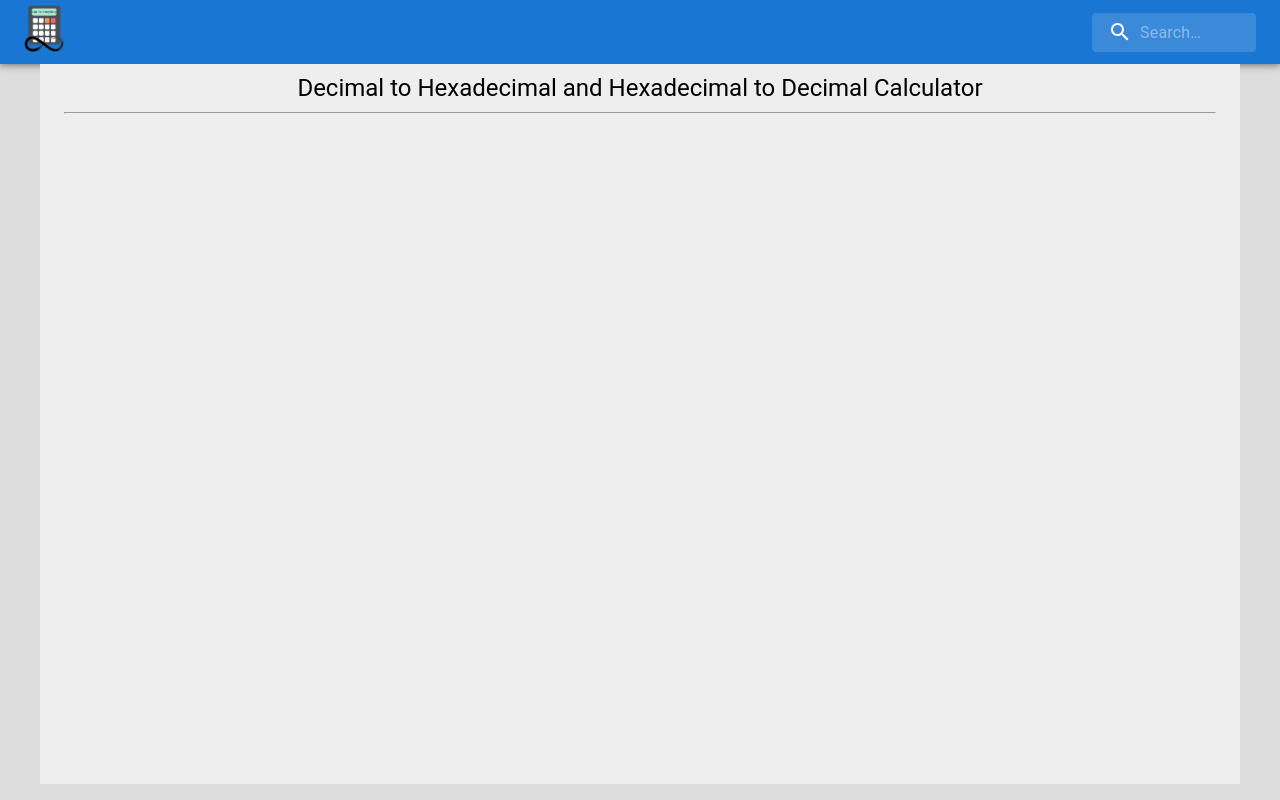
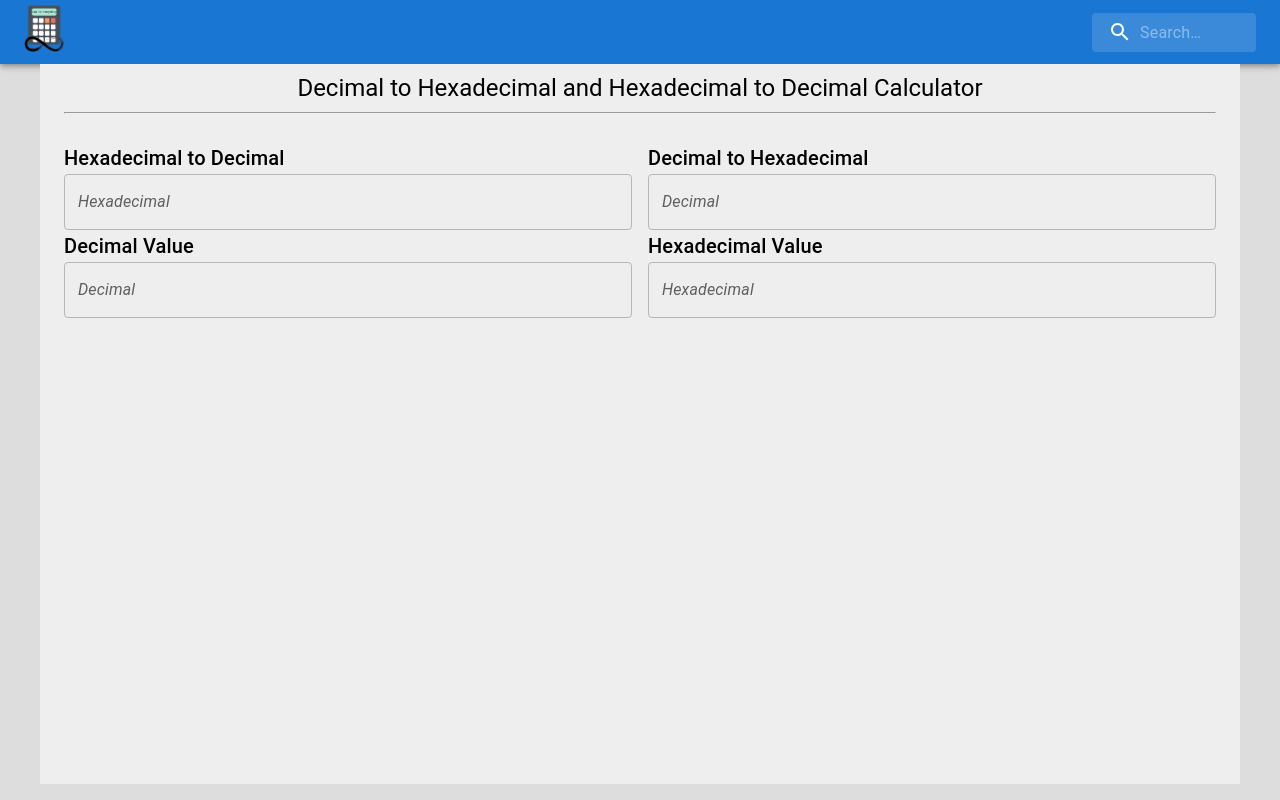
Before and after one commit to SarthakKeshari/calc_for_everything, a React (Create React App) app in the folder calculators/: page /dechexandhexdec in a window 1280 px wide. Built offline with nearby package versions, Linux system fonts and the light colour scheme.

Commit message:
Added Hexadecimal to Decimal and vice versa Calculator

```diff
--- a/calculators/src/computer_science/decToHexAndHexToDec/MainDecToHexAndHexToDec.js
+++ b/calculators/src/computer_science/decToHexAndHexToDec/MainDecToHexAndHexToDec.js
@@ -1,14 +1,81 @@
-import React from 'react';
-import { Container, Typography } from '@mui/material';
+import React, { useState } from "react";
+import { Container, TextField, Button, Grid, Typography } from "@mui/material";
 
-function MainDecToHexAndHexToDec(){
-    return(
-        <Container maxWidth="lg" sx={{ bgcolor: '#eeeeee', minHeight: '90vh', paddingY:"10" }}>
-            <Typography pt={1} variant='h5' sx = {{textAlign: "center"}}>Decimal to Hexadecimal and Hexadecimal to Decimal Calculator</Typography>
-            <hr/>
-            <br/>
-        </Container>
-    )
+function MainDecToHexAndHexToDec() {
+  const [hex, setHex] = useState("");
+  const [decimal, setDecimal] = useState("");
+
+  const handleHexChange = (event) => {
+    const inputValue = event.target.value;
+    setHex(inputValue);
+    if (/^[0-9A-Fa-f]*$/.test(inputValue)) {
+      const decimal = parseInt(inputValue, 16);
+      setDecimal(isNaN(decimal) ? "" : decimal.toString());
+    } else {
+      setDecimal("Invalid Hex");
+    }
+  };
+
+  const handleDecimalChange = (event) => {
+    const inputValue = event.target.value;
+    setDecimal(inputValue);
+    if (/^-?\d*$/.test(inputValue)) {
+      const hex = parseInt(inputValue, 10).toString(16);
+      setHex(isNaN(hex) ? "" : hex.toUpperCase());
+    } else {
+      setHex("Invalid Decimal");
+    }
+  };
+  return (
+    <Container
+      maxWidth="lg"
+      sx={{ bgcolor: "#eeeeee", minHeight: "90vh", paddingY: "10" }}
+    >
+      <Typography pt={1} variant="h5" sx={{ textAlign: "center" }}>
+        Decimal to Hexadecimal and Hexadecimal to Decimal Calculator
+      </Typography>
+      <hr />
+      <br />
+      <Grid container spacing={2}>
+        <Grid item xs={12} md={6}>
+          <Typography variant="h6">Hexadecimal to Decimal</Typography>
+          <TextField
+            label="Hexadecimal"
+            variant="outlined"
+            fullWidth
+            value={hex}
+            onChange={handleHexChange}
+          />
+          <Typography variant="h6">Decimal Value</Typography>
+          <TextField
+            label="Decimal"
+            variant="outlined"
+            fullWidth
+            value={decimal}
+            onChange={handleDecimalChange}
+          />
+        </Grid>
+        <Grid item xs={12} md={6}>
+          <Typography variant="h6">Decimal to Hexadecimal</Typography>
+          <TextField
+            label="Decimal"
+            variant="outlined"
+            fullWidth
+            value={decimal}
+            onChange={handleDecimalChange}
+          />
+          <Typography variant="h6">Hexadecimal Value</Typography>
+          <TextField
+            label="Hexadecimal"
+            variant="outlined"
+            fullWidth
+            value={hex}
+            onChange={handleHexChange}
+          />
+        </Grid>
+      </Grid>
+    </Container>
+  );
 }
 
 export default MainDecToHexAndHexToDec;
```
